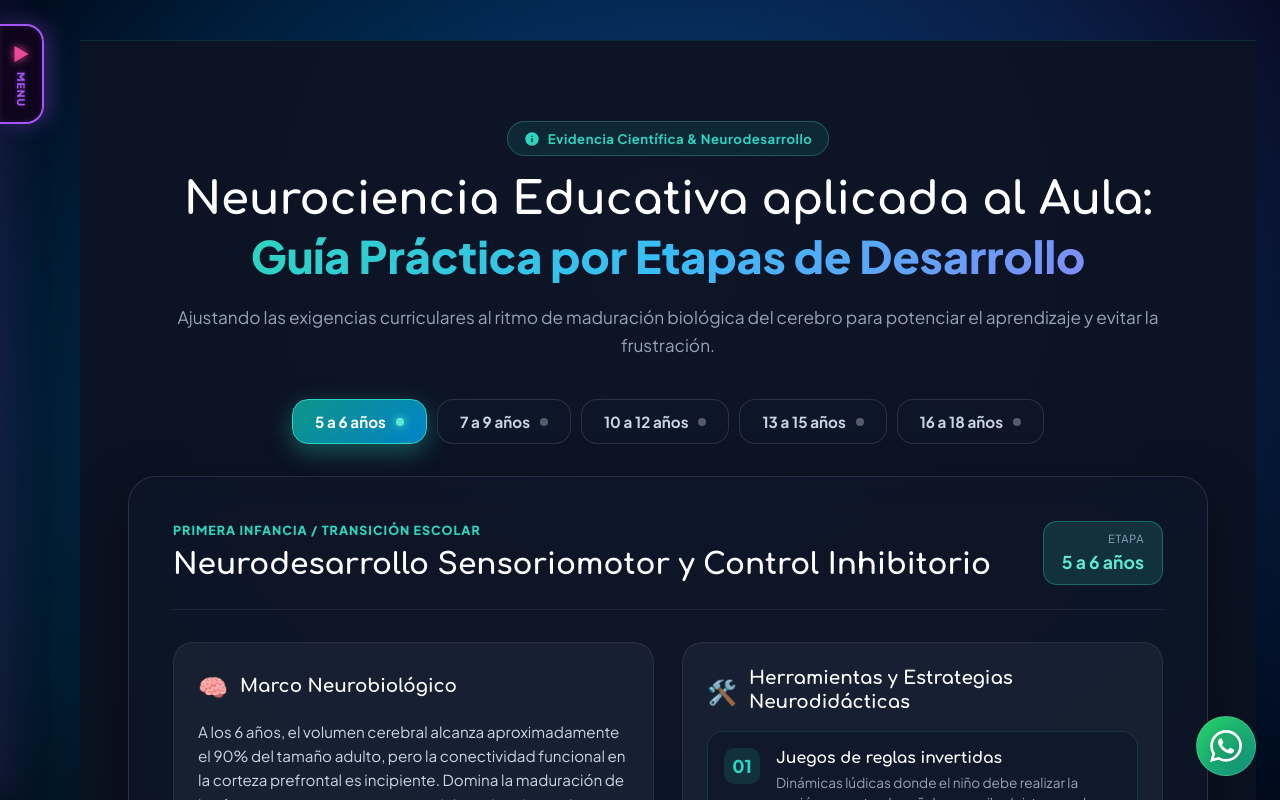
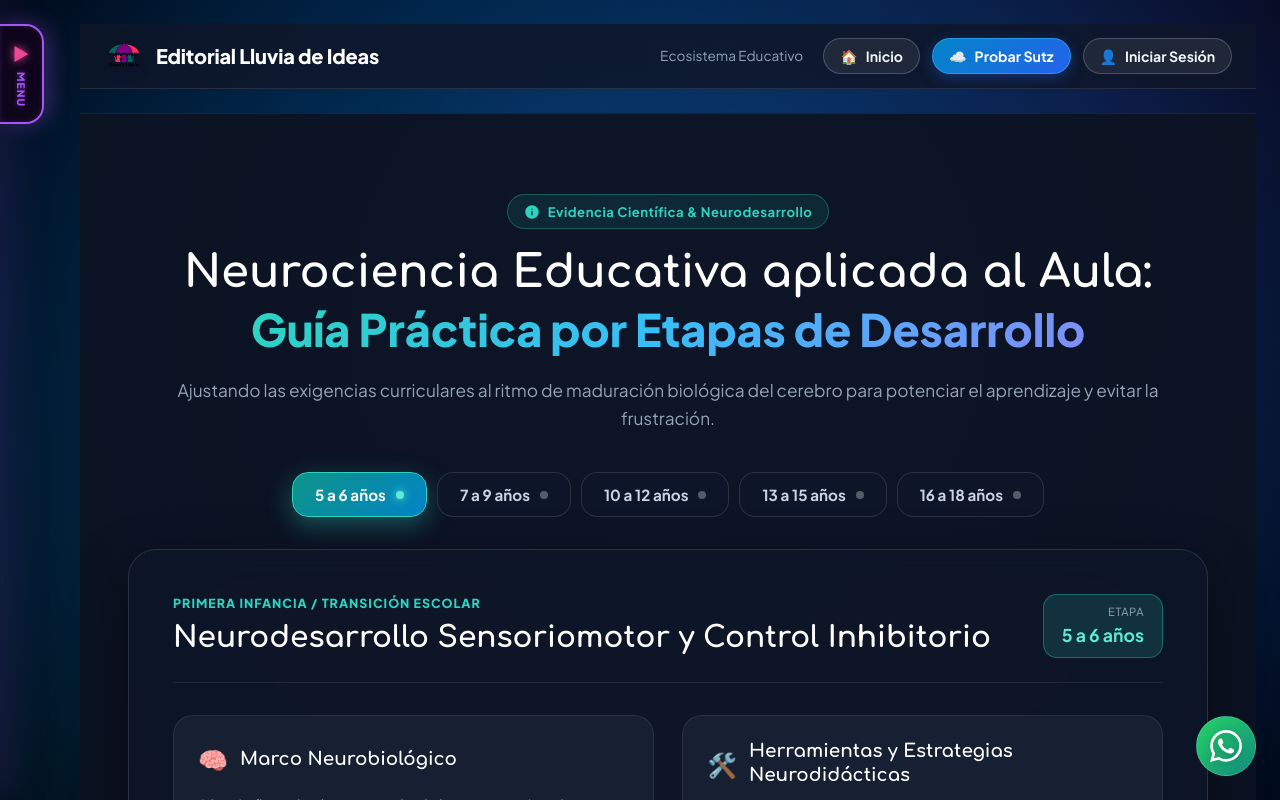
Before and after one commit to pachevar/lluvia-de-ideas, a React (Vite) app: page /neurociencia in a window 1280 px wide. Shown: the top 800 px of the page. Built offline with nearby package versions, Linux system fonts and the light colour scheme; no server answers; the database is empty.

Commit message:
feat: agregar barra de navegacion superior a Neurociencia y NuestrosLibros

```diff
--- a/src/pages/Neurociencia.tsx
+++ b/src/pages/Neurociencia.tsx
@@ -1,9 +1,117 @@
+import { useState } from 'react';
+import { useNavigate } from 'react-router-dom';
+import logoEditorial from '../assets/logo editorial.png';
 import NeuroGuiaSection from '../components/landing/NeuroGuiaSection';
+import { useAuth } from '../context/AuthContext';
+import { AuthModal } from '../components/auth/AuthModal';
 
 export default function Neurociencia() {
+  const navigate = useNavigate();
+  const { user, userProfile, logout } = useAuth();
+
+  const [isAuthModalOpen, setIsAuthModalOpen] = useState(false);
+  const [isUserMenuOpen, setIsUserMenuOpen] = useState(false);
+
   return (
-    <div className="tab-pane animate-fade-in" style={{ padding: '1rem 0' }}>
+    <div className="tab-pane animate-fade-in" style={{ padding: '0 0 3rem 0' }}>
+
+      {/* Top Navigation Bar Header */}
+      <header className="landing-top-bar" style={{ marginBottom: '1.5rem' }}>
+        <div className="landing-top-bar-content">
+          <div className="landing-brand" onClick={() => navigate('/')} style={{ cursor: 'pointer' }}>
+            <img src={logoEditorial} alt="Editorial Lluvia de Ideas" className="landing-logo" />
+            <span className="landing-brand-name">Editorial Lluvia de Ideas</span>
+          </div>
+          <div className="landing-top-links">
+            <span className="landing-top-slogan">Ecosistema Educativo</span>
+            <div className="landing-top-actions">
+
+              <button
+                className="top-btn top-btn-login"
+                onClick={() => navigate('/')}
+                title="Volver a la página principal"
+              >
+                <span className="top-btn-icon">🏠</span>
+                <span className="btn-text-full">Inicio</span>
+                <span className="btn-text-short">Inicio</span>
+              </button>
+
+              <button
+                className="top-btn top-btn-sutz"
+                onClick={() => navigate('/sutz')}
+                title="Explorar el mundo virtual Sutz"
+              >
+                <span className="top-btn-icon">☁️</span>
+                <span className="btn-text-full">Probar Sutz</span>
+                <span className="btn-text-short">Sutz</span>
+              </button>
+
+              {user ? (
+                <div className="top-user-menu">
+                  <button
+                    className="top-btn top-btn-user"
+                    onClick={() => setIsUserMenuOpen(!isUserMenuOpen)}
+                  >
+                    <span className="top-user-avatar">
+                      {userProfile?.photoURL ? (
+                        <img src={userProfile.photoURL} alt="Avatar" />
+                      ) : (
+                        (userProfile?.displayName || user.email || 'U').charAt(0).toUpperCase()
+                      )}
+                    </span>
+                    <span className="top-user-name">
+                      {userProfile?.displayName || user.email?.split('@')[0] || 'Mi Cuenta'}
+                    </span>
+                    <span className="top-user-caret">▾</span>
+                  </button>
+
+                  {isUserMenuOpen && (
+                    <div className="top-user-dropdown card-glass animate-fade-in">
+                      <div className="dropdown-user-info">
+                        <strong>{userProfile?.displayName || 'Usuario'}</strong>
+                        <p>{user.email}</p>
+                        <span className="user-role-badge">
+                          {userProfile?.role === 'teacher' ? '🍎 Docente' : '🎓 Estudiante'}
+                        </span>
+                      </div>
+                      <hr className="dropdown-divider" />
+                      <button
+                        className="dropdown-item danger"
+                        onClick={() => {
+                          logout();
+                          setIsUserMenuOpen(false);
+                        }}
+                      >
+                        🚪 Cerrar Sesión
+                      </button>
+                    </div>
+                  )}
+                </div>
+              ) : (
+                <button
+                  className="top-btn top-btn-login"
+                  onClick={() => setIsAuthModalOpen(true)}
+                >
+                  <span className="top-btn-icon">👤</span>
+                  <span className="btn-text-full">Iniciar Sesión</span>
+                  <span className="btn-text-short">Entrar</span>
+                </button>
+              )}
+
+            </div>
+          </div>
+        </div>
+      </header>
+
+      {/* Modal de Autenticación */}
+      <AuthModal
+        isOpen={isAuthModalOpen}
+        onClose={() => setIsAuthModalOpen(false)}
+      />
+
+      {/* Contenido Principal de Neurociencia */}
       <NeuroGuiaSection />
+
     </div>
   );
 }
--- a/src/pages/NuestrosLibros.tsx
+++ b/src/pages/NuestrosLibros.tsx
@@ -1,12 +1,19 @@
 import { useState } from 'react';
 import { useNavigate } from 'react-router-dom';
+import logoEditorial from '../assets/logo editorial.png';
 import JuracanConstellation, { DEFAULT_STORIES, type StoryNode } from '../components/books/JuracanConstellation';
 import { useCart } from '../context/CartContext';
+import { useAuth } from '../context/AuthContext';
+import { AuthModal } from '../components/auth/AuthModal';
 import '../styles/juracan-theme.css';
 
 export default function NuestrosLibros() {
   const navigate = useNavigate();
   const { addToCart } = useCart();
+  const { user, userProfile, logout } = useAuth();
+
+  const [isAuthModalOpen, setIsAuthModalOpen] = useState(false);
+  const [isUserMenuOpen, setIsUserMenuOpen] = useState(false);
   const [selectedStory, setSelectedStory] = useState<StoryNode | null>(DEFAULT_STORIES[0]);
   const [filterAccent, setFilterAccent] = useState<'all' | 'yellow' | 'cyan' | 'lilac'>('all');
 
@@ -28,7 +35,102 @@ export default function NuestrosLibros() {
 
   return (
     <div className="juracan-theme-container animate-fade-in">
-      <div style={{ maxWidth: '1400px', margin: '0 auto', padding: '2rem 1.5rem 4rem 1.5rem' }}>
+
+      {/* Top Banner Header */}
+      <header className="landing-top-bar" style={{ marginBottom: '1rem' }}>
+        <div className="landing-top-bar-content">
+          <div className="landing-brand" onClick={() => navigate('/')} style={{ cursor: 'pointer' }}>
+            <img src={logoEditorial} alt="Editorial Lluvia de Ideas" className="landing-logo" />
+            <span className="landing-brand-name">Editorial Lluvia de Ideas</span>
+          </div>
+          <div className="landing-top-links">
+            <span className="landing-top-slogan">Ecosistema Educativo</span>
+            <div className="landing-top-actions">
+
+              <button
+                className="top-btn top-btn-login"
+                onClick={() => navigate('/')}
+                title="Volver a la página principal"
+              >
+                <span className="top-btn-icon">🏠</span>
+                <span className="btn-text-full">Inicio</span>
+                <span className="btn-text-short">Inicio</span>
+              </button>
+
+              <button
+                className="top-btn top-btn-sutz"
+                onClick={() => navigate('/sutz')}
+                title="Explorar el mundo virtual Sutz"
+              >
+                <span className="top-btn-icon">☁️</span>
+                <span className="btn-text-full">Probar Sutz</span>
+                <span className="btn-text-short">Sutz</span>
+              </button>
+
+              {user ? (
+                <div className="top-user-menu">
+                  <button
+                    className="top-btn top-btn-user"
+                    onClick={() => setIsUserMenuOpen(!isUserMenuOpen)}
+                  >
+                    <span className="top-user-avatar">
+                      {userProfile?.photoURL ? (
+                        <img src={userProfile.photoURL} alt="Avatar" />
+                      ) : (
+                        (userProfile?.displayName || user.email || 'U').charAt(0).toUpperCase()
+                      )}
+                    </span>
+                    <span className="top-user-name">
+                      {userProfile?.displayName || user.email?.split('@')[0] || 'Mi Cuenta'}
+                    </span>
+                    <span className="top-user-caret">▾</span>
+                  </button>
+
+                  {isUserMenuOpen && (
+                    <div className="top-user-dropdown card-glass animate-fade-in">
+                      <div className="dropdown-user-info">
+                        <strong>{userProfile?.displayName || 'Usuario'}</strong>
+                        <p>{user.email}</p>
+                        <span className="user-role-badge">
+                          {userProfile?.role === 'teacher' ? '🍎 Docente' : '🎓 Estudiante'}
+                        </span>
+                      </div>
+                      <hr className="dropdown-divider" />
+                      <button
+                        className="dropdown-item danger"
+                        onClick={() => {
+                          logout();
+                          setIsUserMenuOpen(false);
+                        }}
+                      >
+                        🚪 Cerrar Sesión
+                      </button>
+                    </div>
+                  )}
+                </div>
+              ) : (
+                <button
+                  className="top-btn top-btn-login"
+                  onClick={() => setIsAuthModalOpen(true)}
+                >
+                  <span className="top-btn-icon">👤</span>
+                  <span className="btn-text-full">Iniciar Sesión</span>
+                  <span className="btn-text-short">Entrar</span>
+                </button>
+              )}
+
+            </div>
+          </div>
+        </div>
+      </header>
+
+      {/* Modal de Autenticación */}
+      <AuthModal
+        isOpen={isAuthModalOpen}
+        onClose={() => setIsAuthModalOpen(false)}
+      />
+
+      <div style={{ maxWidth: '1400px', margin: '0 auto', padding: '1rem 1.5rem 4rem 1.5rem' }}>
 
         {/* Header de la Sección HUD */}
         <header style={{ marginBottom: '2rem', textAlign: 'center' }}>
```
